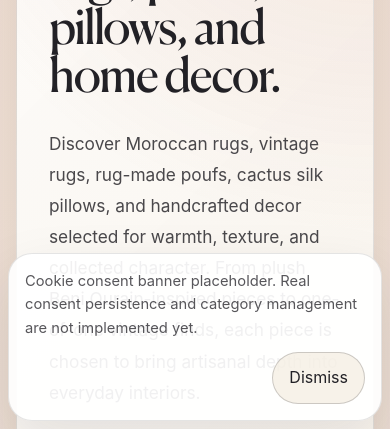
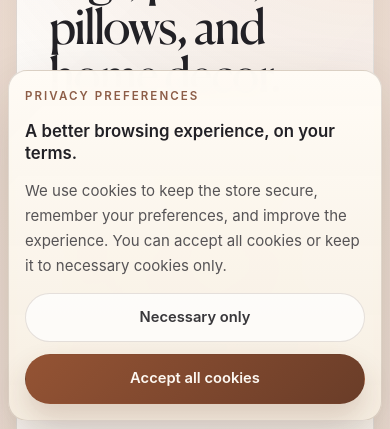
Before and after one commit to Riad-Rug/loom-hearth-studio, a Next.js app: page / in a window 390 px wide. Shown: the part 415-844 px from the top of the page. Built offline with nearby package versions, Linux system fonts and the light colour scheme; no server answers; the database is empty.

Commit message:
Replace placeholder cookie banner with persisted consent UI

```diff
--- a/app/globals.css
+++ b/app/globals.css
@@ -418,33 +418,94 @@ p {
   bottom: 1rem;
   z-index: 40;
   display: grid;
-  gap: var(--space-3);
-  width: min(100% - 2rem, 24rem);
-  padding: var(--space-4);
-  border: 1px solid var(--color-border);
-  border-radius: var(--radius-lg);
-  background: rgba(255, 255, 255, 0.92);
-  box-shadow: var(--shadow-panel);
+  gap: 0.9rem;
+  width: min(calc(100% - 2rem), 31rem);
+  padding: 1.2rem 1.25rem;
+  border: 1px solid rgba(78, 53, 39, 0.16);
+  border-radius: 1.4rem;
+  background:
+    linear-gradient(180deg, rgba(255, 251, 245, 0.98), rgba(246, 238, 225, 0.96)),
+    linear-gradient(135deg, rgba(184, 94, 59, 0.1), transparent 55%);
+  box-shadow: 0 24px 60px rgba(48, 31, 20, 0.16);
+  backdrop-filter: blur(18px);
+}
+
+.cookie-banner__eyebrow {
+  color: rgba(125, 72, 48, 0.88);
+  font-size: 0.72rem;
+  font-weight: 600;
+  letter-spacing: 0.18em;
+  text-transform: uppercase;
+}
+
+.cookie-banner__title {
+  margin: 0;
+  color: var(--color-charcoal-ink);
+  font-size: 1.05rem;
+  font-weight: 600;
+  line-height: 1.35;
 }
 
 .cookie-banner__copy {
+  margin: 0;
   color: rgba(34, 33, 38, 0.76);
-  font-size: 0.92rem;
-  line-height: 1.6;
+  font-size: 0.94rem;
+  line-height: 1.65;
 }
 
 .cookie-banner__actions {
   display: flex;
+  flex-wrap: wrap;
+  gap: 0.75rem;
   justify-content: flex-end;
 }
 
 .cookie-banner__button {
-  padding: 0.75rem 1rem;
-  border: 1px solid var(--color-border-strong);
+  min-height: 2.9rem;
+  padding: 0.75rem 1.1rem;
+  border: 1px solid transparent;
   border-radius: 999px;
-  background: rgba(245, 239, 228, 0.8);
-  color: var(--color-charcoal-ink);
   font: inherit;
+  font-size: 0.92rem;
+  font-weight: 600;
+  transition:
+    transform 180ms ease,
+    border-color 180ms ease,
+    background-color 180ms ease,
+    color 180ms ease,
+    box-shadow 180ms ease;
+}
+
+.cookie-banner__button:hover {
+  transform: translateY(-1px);
+}
+
+.cookie-banner__button:focus-visible {
+  outline: none;
+  box-shadow: 0 0 0 3px rgba(184, 94, 59, 0.18);
+}
+
+.cookie-banner__button--secondary {
+  border-color: rgba(78, 53, 39, 0.14);
+  background: rgba(255, 255, 255, 0.72);
+  color: rgba(34, 33, 38, 0.9);
+}
+
+.cookie-banner__button--secondary:hover,
+.cookie-banner__button--secondary:focus-visible {
+  border-color: rgba(78, 53, 39, 0.24);
+  background: rgba(255, 255, 255, 0.92);
+}
+
+.cookie-banner__button--primary {
+  background: linear-gradient(135deg, rgba(146, 80, 49, 0.98), rgba(103, 57, 37, 0.98));
+  color: rgba(255, 251, 245, 0.98);
+  box-shadow: 0 14px 28px rgba(103, 57, 37, 0.2);
+}
+
+.cookie-banner__button--primary:hover,
+.cookie-banner__button--primary:focus-visible {
+  background: linear-gradient(135deg, rgba(131, 70, 43, 1), rgba(92, 49, 31, 1));
 }
 
 @media (max-width: 900px) {
@@ -600,6 +661,17 @@ p {
     right: 0.5rem;
     bottom: 0.5rem;
     width: calc(100% - 1rem);
+    padding: 1rem;
+    border-radius: 1.2rem;
+  }
+
+  .cookie-banner__actions {
+    justify-content: stretch;
+  }
+
+  .cookie-banner__button {
+    flex: 1 1 100%;
+    justify-content: center;
   }
 }
 
--- a/components/compliance/cookie-consent-banner.tsx
+++ b/components/compliance/cookie-consent-banner.tsx
@@ -1,25 +1,89 @@
 "use client";
 
-import { useState } from "react";
+import { useEffect, useState } from "react";
 
-export function CookieConsentBanner() {
-  const [dismissed, setDismissed] = useState(false);
+import { getDefaultCookieConsentState } from "@/lib/security/helpers";
+import type { CookieConsentState } from "@/lib/security/types";
 
-  if (dismissed) {
+const CONSENT_COOKIE_NAME = "loom_hearth_cookie_consent";
+const CONSENT_COOKIE_MAX_AGE = 60 * 60 * 24 * 180;
+
+type ConsentStatus = "idle" | "ready" | "handled";
+
+function readConsentCookie() {
+  if (typeof document === "undefined") {
     return null;
   }
 
+  const match = document.cookie
+    .split("; ")
+    .find((entry) => entry.startsWith(`${CONSENT_COOKIE_NAME}=`));
+
+  if (!match) {
+    return null;
+  }
+
+  const value = match.slice(CONSENT_COOKIE_NAME.length + 1);
+
+  try {
+    return JSON.parse(decodeURIComponent(value)) as CookieConsentState;
+  } catch {
+    return null;
+  }
+}
+
+function persistConsent(state: CookieConsentState) {
+  const serialized = encodeURIComponent(JSON.stringify(state));
+  document.cookie = `${CONSENT_COOKIE_NAME}=${serialized}; path=/; max-age=${CONSENT_COOKIE_MAX_AGE}; samesite=lax`;
+}
+
+export function CookieConsentBanner() {
+  const [status, setStatus] = useState<ConsentStatus>("idle");
+
+  useEffect(() => {
+    const existingConsent = readConsentCookie();
+    setStatus(existingConsent ? "handled" : "ready");
+  }, []);
+
+  if (status !== "ready") {
+    return null;
+  }
+
+  const handleConsent = (state: CookieConsentState) => {
+    persistConsent(state);
+    setStatus("handled");
+  };
+
   return (
-    <div className="cookie-banner" role="region" aria-label="Cookie consent banner">
+    <aside className="cookie-banner" role="region" aria-label="Cookie preferences">
+      <div className="cookie-banner__eyebrow">Privacy preferences</div>
+      <p className="cookie-banner__title">A better browsing experience, on your terms.</p>
       <p className="cookie-banner__copy">
-        Cookie consent banner placeholder. Real consent persistence and category management
-        are not implemented yet.
+        We use cookies to keep the store secure, remember your preferences, and improve the
+        experience. You can accept all cookies or keep it to necessary cookies only.
       </p>
       <div className="cookie-banner__actions">
-        <button className="cookie-banner__button" type="button" onClick={() => setDismissed(true)}>
-          Dismiss
+        <button
+          className="cookie-banner__button cookie-banner__button--secondary"
+          type="button"
+          onClick={() => handleConsent(getDefaultCookieConsentState())}
+        >
+          Necessary only
+        </button>
+        <button
+          className="cookie-banner__button cookie-banner__button--primary"
+          type="button"
+          onClick={() =>
+            handleConsent({
+              necessary: true,
+              analytics: true,
+              marketing: true,
+            })
+          }
+        >
+          Accept all cookies
         </button>
       </div>
-    </div>
+    </aside>
   );
 }
```
